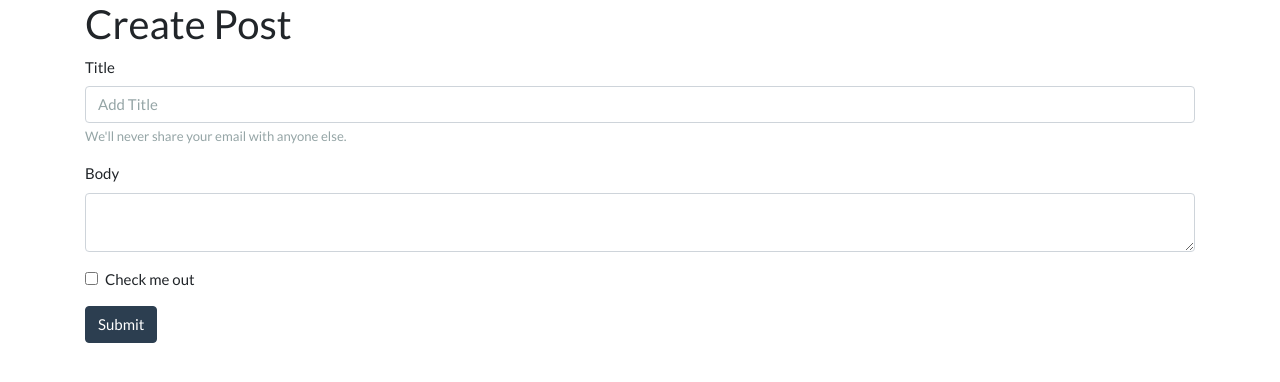
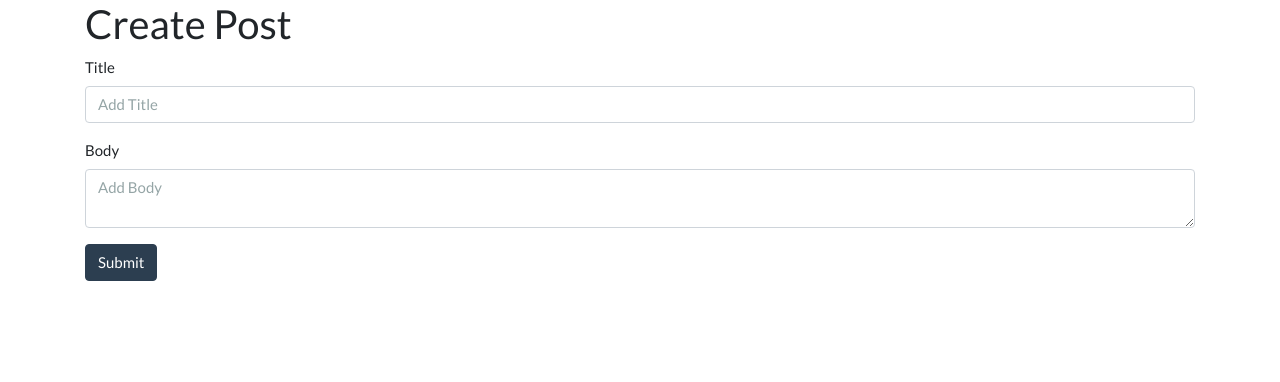
Before and after one commit to Velismo/ciblog, a CodeIgniter app: page /ciblog/index.php/posts/create in a window 1280 px wide. Shown: the part 71-453 px from the top of the page. Run offline with CodeIgniter, Linux system fonts and the light colour scheme.

Commit message:
finished create create posts

```diff
--- a/application/config/autoload.php
+++ b/application/config/autoload.php
@@ -58,7 +58,7 @@ $autoload['packages'] = array();
 |
 |	$autoload['libraries'] = array('user_agent' => 'ua');
 */
-$autoload['libraries'] = array();
+$autoload['libraries'] = array('form_validation');
 
 /*
 | -------------------------------------------------------------------
@@ -89,7 +89,7 @@ $autoload['drivers'] = array();
 |
 |	$autoload['helper'] = array('url', 'file');
 */
-$autoload['helper'] = array('url');
+$autoload['helper'] = array('url', 'form');
 
 /*
 | -------------------------------------------------------------------
--- a/application/controllers/Posts.php
+++ b/application/controllers/Posts.php
@@ -27,8 +27,16 @@
         public function create(){
             $data['title'] = 'Create Post';
 
-            $this->load->view('templates/header');
-            $this->load->view('posts/create', $data);
-            $this->load->view('templates/footer');
+            $this->form_validation->set_rules('title', 'Title', 'required');
+            $this->form_validation->set_rules('body', 'Body', 'required');
+
+            if($this->form_validation->run() === FALSE){
+                $this->load->view('templates/header');
+                $this->load->view('posts/create', $data);
+                $this->load->view('templates/footer');
+            } else {
+                $this->post_model->create_post();
+                redirect('posts');
+            }
         }
     }
--- a/application/models/Post_model.php
+++ b/application/models/Post_model.php
@@ -6,6 +6,7 @@
 
         public function get_posts($slug = FALSE){
             if($slug === FALSE){
+                $this->db->order_by('id', 'DESC');
                 $query = $this->db->get('posts');
                 return $query->result_array();
             }
@@ -14,4 +15,16 @@
 
             return $query->row_array();
         }
+
+        public function create_post(){
+            $slug = url_title($this->input->post('title'));
+
+            $data = array(
+                'title' => $this->input->post('title'),
+                'slug' => $slug,
+                'body' => $this->input->post('body')
+            );
+
+            return $this->db->insert('posts', $data);
+        }
     }
--- a/application/views/posts/create.php
+++ b/application/views/posts/create.php
@@ -1,17 +1,15 @@
 <h2><?= $title; ?></h2>
-<form>
+
+<?php echo validation_errors(); ?>
+
+<?php echo form_open('posts/create'); ?>
   <div class="form-group">
     <label>Title</label>
     <input type="text" class="form-control" name="title" placeholder="Add Title">
-    <small id="emailHelp" class="form-text text-muted">We'll never share your email with anyone else.</small>
   </div>
   <div class="form-group">
     <label>Body</label>
-    <textarea type="password" class="form-control" id="exampleInputPassword1"></textarea>
-  </div>
-  <div class="form-group form-check">
-    <input type="checkbox" class="form-check-input" id="exampleCheck1">
-    <label class="form-check-label" for="exampleCheck1">Check me out</label>
+    <textarea class="form-control" name="body" placeholder="Add Body"></textarea>
   </div>
   <button type="submit" class="btn btn-primary">Submit</button>
 </form>
```
